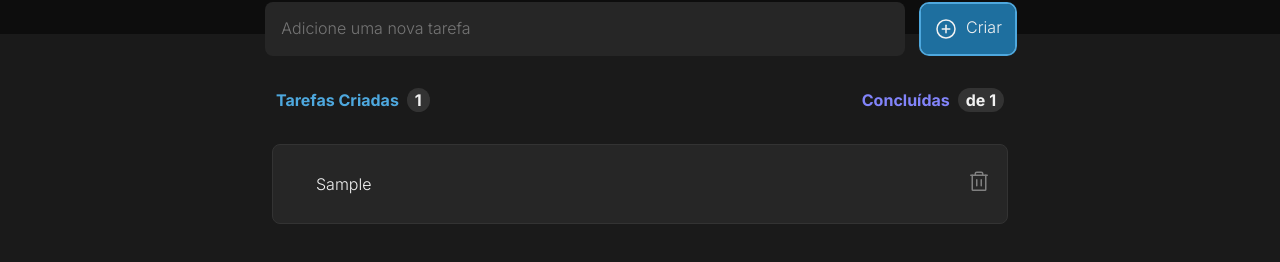
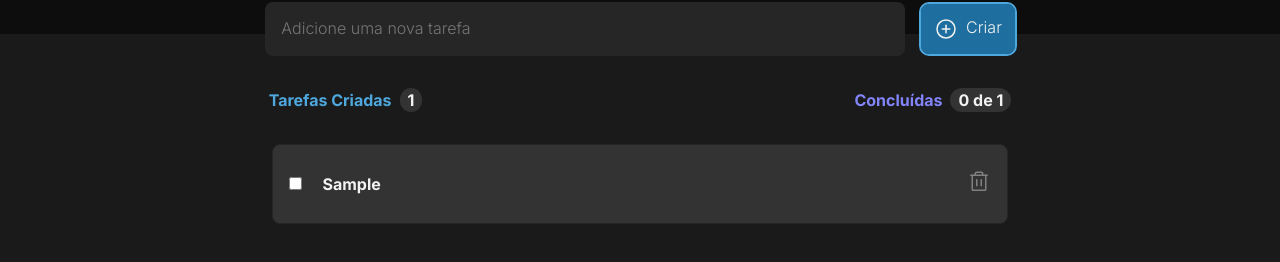
Before and after one commit to catiau/01-desafio-todoList-reactjs-ts, a React (Vite) app: page / in a window 1280 px wide. Both pictures are taken after typing "Sample" into the empty fields and a click on the button "Criar". Shown: the part 158-420 px from the top of the page. Built offline with nearby package versions, Linux system fonts and the light colour scheme.

Commit message:
tasks styles

```diff
--- a/src/components/Task.module.css
+++ b/src/components/Task.module.css
@@ -1,4 +1,16 @@
 .tasksList {
+    display: flex;
+    align-items: center;
+    padding: 1rem;
+    justify-content: space-between;
+    width: 46rem;
+    height: 5rem;
+    border-radius: 8px;
+    background: var(--gray-400);
+    border: 1px solid var(--gray-500);
+}
+
+.completedTaskList{
     display: flex;
     align-items: center;
     padding: 1rem;
@@ -21,8 +33,10 @@
 
 .deleteTask {
     cursor: pointer;
+    background: var(--background);
+    border: 0
 }
 
-.finishTask {
+.completedTaskInput {
     cursor: pointer;
 }
--- a/src/components/Task.tsx
+++ b/src/components/Task.tsx
@@ -5,25 +5,34 @@ type TaskType = {
     title: string
     id: number
     checked: boolean
+    onDelete: () => void
+    onCheck: (event: any) => void
 }
 
-export function Task({ title }: TaskType) {
-
+export function Task({ title, onDelete, onCheck, checked }: TaskType) {
 
     return (
-        <div className={styles.tasksList}>
-            <div className={styles.finishTask}>
-
+        <div className={checked ? styles.completedTaskList : styles.tasksList}>
+            <div className={styles.completeTask}>
+                <input
+                    // className={checked ? styles.completedTaskInput: styles.incompletedTaskInput}
+                    type="checkbox"
+                    onChange={onCheck}
+                />
             </div>
-            <div className={styles.taskListTextContent}>
-                <span>{title}</span>
-            </div>
-            <div className={styles.deleteTask}>
+            <label
+                className={styles.taskListTextContent}
+                style={checked ? {textDecoration: "line-through", color: "#808080" } : {textDecoration: "none"} }
+            >
+                <h4>{title}</h4>
+            </label>
+            <button className={styles.deleteTask}>
                 <Trash
                     size={24}
                     color="#808080"
+                    onClick={onDelete}
                 />
-            </div>
+            </button>
         </div>
     )
 }
--- a/src/components/TaskList.tsx
+++ b/src/components/TaskList.tsx
@@ -36,7 +36,7 @@ export function TaskList() {
         setNewTaskText(event.target.value)
     }
 
-    function handleDeleteTask(taskToDelete: TasksProps){
+    function deleteTask(taskToDelete: TasksProps){
         const tasksWithoutDeletedOne = tasks.filter(task => {
             return task.id !== taskToDelete.id
         })
@@ -44,6 +44,16 @@ export function TaskList() {
 
         if(taskToDelete.checked){
             setCompletedTasks((prev) => prev - 1)
+        }
+    }
+
+    function handleCheckTask(task: TasksProps, checkTask: boolean){
+        if(checkTask) {
+            setCompletedTasks((prev) => prev + 1)
+            task.checked = true
+        } else {
+            setCompletedTasks((prev) => prev - 1)
+            task.checked = false
         }
     }
 
@@ -81,7 +91,7 @@ export function TaskList() {
                     Concluídas
                    <span
                         className={styles.taskCounter}>
-                        {} de {createdTasks}
+                        {completedTasks} de {createdTasks}
                     </span>
                 </span>
             </div>
@@ -104,6 +114,8 @@ export function TaskList() {
                                     title={task.title}
                                     key={task.id}
                                     id={task.id}
+                                    onCheck={(event: any) => handleCheckTask(task, event.target.checked)}
+                                    onDelete={() => deleteTask(task)}
                                     checked={task.checked}
                                 />
                             </div>
```
